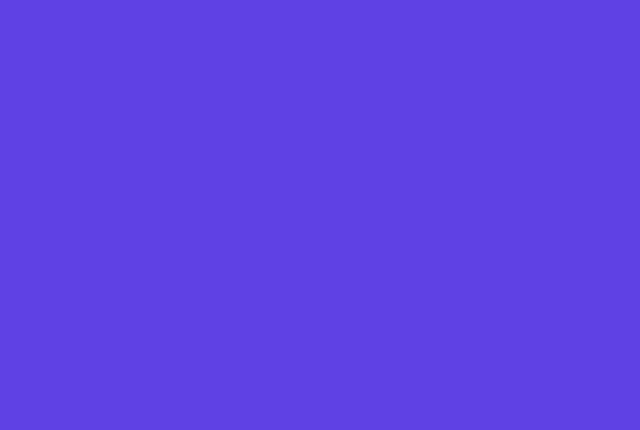
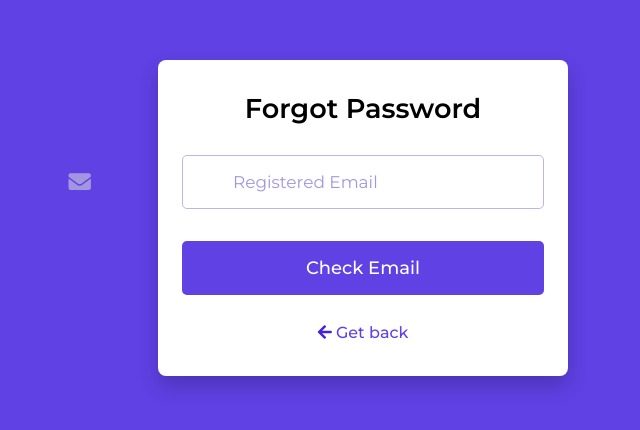
Before and after one commit to giahao1411/shopping-website, a React (Vite) app in the folder front-end/: page /account/forgot-password in a window 1280 px wide. Before the commit this address had no page. Shown: the part 182-612 px from the top of the page, without its empty margins (277-917 px from the left). Built offline with nearby package versions, Linux system fonts and the light colour scheme.

Commit message:
forgot password implemented

```diff
--- a/front-end/src/App.jsx
+++ b/front-end/src/App.jsx
@@ -2,6 +2,7 @@ import React from "react";
 import { BrowserRouter as Router, Route, Routes } from "react-router-dom";
 import Login from "./components/Login/Login";
 import Register from "./components/Register/Register";
+import ForgotPassword from "./components/ForgotPassword/ForgotPassword";
 
 const App = () => {
     return (
@@ -10,6 +11,10 @@ const App = () => {
                 <Routes>
                     <Route path="/account/login" element={<Login />} />
                     <Route path="/account/register" element={<Register />} />
+                    <Route
+                        path="/account/forgot-password"
+                        element={<ForgotPassword />}
+                    />
                 </Routes>
             </div>
         </Router>
--- /dev/null
+++ b/front-end/src/components/ForgotPassword/ForgotPassword.css
@@ -0,0 +1,143 @@
+/* Import Google Fonts - Montserrat */
+@import url('https://fonts.googleapis.com/css2?family=Montserrat:ital,wght@0,100..900;1,100..900&display=swap');
+
+* {
+    font-family: "Montserrat", sans-serif;
+    margin: 0;
+    padding: 0;
+    box-sizing: border-box;
+}
+
+body {
+    display: flex;
+    align-items: center;
+    justify-content: center;
+    min-height: 100vh;
+    background-color: #5f41e4;
+}
+
+#root {
+    width: 100%;
+    padding: 0 0.6rem;
+}
+
+.forgot-container {
+    max-width: 410px;
+    margin: 0 auto;
+    border-radius: 0.5rem;
+    padding: 2rem 1.5rem;
+    background: #fff;
+    box-shadow: 0 10px 20px rgba(0, 0, 0, 0.2);
+}
+
+.forgot-container .form-title {
+    text-align: center;
+    font-size: 1.7rem;
+    font-weight: 600;
+    margin-bottom: 1.87rem;
+}
+
+.error-message {
+    color: red;
+    font-size: 14px;
+    margin-bottom: 10px;
+}
+
+.forgot-form .input-wrapper {
+    height: 54px;
+    width: 100%;
+    margin-bottom: 1.5rem;
+}
+
+.forgot-form .input-wrapper .input-field {
+    height: 100%;
+    width: 100%;
+    padding: 0 1.25rem 0 3.12rem;
+    border: 1.25px solid #bfb3f2;
+    border-radius: 0.31rem;
+    outline: none;
+    font-size: 1.06rem;
+    transition: 0.2 ease;
+}
+
+.forgot-form .input-wrapper .input-field::placeholder {
+    color: #a395e0;
+}
+
+.forgot-form .input-wrapper .input-field:focus {
+    border: 1.5px solid #5f41e4;
+}
+
+.forgot-form .input-wrapper i {
+    color: #a395e0;
+    position: absolute;
+    margin-top: 27px;
+    transform: translateY(-50%);
+    font-size: 1.4rem;
+}
+
+.forgot-form .input-wrapper i:not(.fa-eye-slash, .fa-eye) {
+    right: 57rem;
+    pointer-events: none;
+}
+
+.forgot-form .input-wrapper i.fa-eye-slash,
+.forgot-form .input-wrapper i.fa-eye {
+    font-size: 1.25rem;
+    right: 37.5rem;
+    margin-top: 85px;
+    cursor: pointer;
+    display: none;
+}
+
+.forgot-form .input-wrapper .input-field:valid~i.fa-eye-slash,
+.forgot-form .input-wrapper .input-field:valid~i.fa-eye {
+    display: block;
+    margin-top: -27px;
+}
+
+.fa-lock {
+    padding-right: 3px;
+}
+
+.forgot-form .input-wrapper .input-field:focus~i {
+    color: #5f41e4;
+}
+
+.forgot-form .forgot-button {
+    width: 100%;
+    height: 54px;
+    margin-top: 0.5rem;
+    background: #5f41e4;
+    cursor: pointer;
+    outline: none;
+    font-size: 1.125rem;
+    color: #fff;
+    font-weight: 500;
+    border-radius: 0.31rem;
+    border: none;
+    transition: 0.2 ease;
+}
+
+.forgot-form .forgot-button:hover {
+    background: #4320df;
+}
+
+
+.forgot-container .back-text {
+    text-align: center;
+    margin: 1.75rem 0 0.1rem;
+    font-weight: 500;
+    color: #4320df;
+
+}
+
+.forgot-container a {
+    text-decoration: none;
+    font-weight: 500;
+    color: #5f41e4;
+}
+
+.forgot-container a:hover {
+    text-decoration: underline;
+}
--- /dev/null
+++ b/front-end/src/components/ForgotPassword/ForgotPassword.jsx
@@ -0,0 +1,127 @@
+import React, { useState } from "react";
+import { Link, useNavigate } from "react-router-dom";
+import axios from "axios";
+import "./ForgotPassword.css";
+import InputField from "../Utilities/InputField";
+
+const ForgotPassword = () => {
+    const [email, setEmail] = useState("");
+    const [newPassword, setNewPassword] = useState("");
+    const [newCfPassword, setNewCfPassword] = useState("");
+    const [error, setError] = useState("");
+    const [step, setStep] = useState(1); // step 1: check email, step 2: update password
+    const navigate = useNavigate();
+
+    // check email function
+    const handleCheckEmail = async (e) => {
+        e.preventDefault();
+        setError("");
+
+        if (!email) {
+            setError("Please fill in email field.");
+            return;
+        }
+
+        try {
+            const response = await axios.post(
+                "http://localhost:8080/account/check-email",
+                { email }
+            );
+
+            if (response.data.existed) {
+                setStep(2); // email existed, move to step 2
+            }
+        } catch (error) {
+            console.error("Checking failed:", error);
+            setError(
+                error.response?.data?.message ||
+                    "Error checking email. Please try again."
+            );
+        }
+    };
+
+    // update password function
+    const handleUpdatePassword = async (e) => {
+        e.preventDefault();
+        setError("");
+
+        if (newPassword !== newCfPassword) {
+            setError("Password does not match.");
+            return;
+        }
+
+        if (!email || !newPassword || !newCfPassword) {
+            setError("Please fill in all fields.");
+            return;
+        }
+
+        try {
+            const response = await axios.patch(
+                "http://localhost:8080/account/update-password",
+                { email, newPassword }
+            );
+
+            if (response.status === 200) {
+                alert(response.data.message);
+                navigate("/account/login");
+            }
+        } catch (error) {
+            console.error("Updating failed:", error);
+            setError(
+                error.response?.data?.message ||
+                    "Error updating password. Please try again."
+            );
+        }
+    };
+
+    return (
+        <div className="forgot-container">
+            <h2 className="form-title">Forgot Password</h2>
+
+            {error && <p className="error-message">{error}</p>}
+
+            {step === 1 && (
+                <form onSubmit={handleCheckEmail} className="forgot-form">
+                    <InputField
+                        type="email"
+                        placeholder="Registered Email"
+                        icon="envelope"
+                        value={email}
+                        onChange={(e) => setEmail(e.target.value)}
+                    />
+
+                    <button className="forgot-button">Check Email</button>
+                </form>
+            )}
+
+            {step === 2 && (
+                <form onSubmit={handleUpdatePassword} className="forgot-form">
+                    <InputField
+                        type="password"
+                        placeholder="New Password"
+                        icon="lock"
+                        value={newPassword}
+                        onChange={(e) => setNewPassword(e.target.value)}
+                    />
+
+                    <InputField
+                        type="password"
+                        placeholder="Confirm new password"
+                        icon="lock"
+                        value={newCfPassword}
+                        onChange={(e) => setNewCfPassword(e.target.value)}
+                    />
+
+                    <button className="forgot-button">Update Password</button>
+                </form>
+            )}
+
+            <p className="back-text">
+                <i className="fa fa-arrow-left" aria-hidden="true"></i>
+                <Link to="/account/login"> Get back</Link>
+            </p>
+        </div>
+    );
+};
+
+export default ForgotPassword;
--- a/front-end/src/components/Login/Login.jsx
+++ b/front-end/src/components/Login/Login.jsx
@@ -1,4 +1,5 @@
 import React, { useState } from "react";
+import { Link } from "react-router-dom";
 import axios from "axios";
 import InputField from "../Utilities/InputField";
 import "./Login.css";
@@ -28,7 +29,9 @@ const Login = () => {
             console.log(response);
         } catch (error) {
             console.error("Login failed:", error);
-            setError(error.response?.data?.message || "Login failed");
+            setError(
+                error.response?.data?.message || "An unexpected error occurred."
+            );
         } finally {
             setLoading(false); // reset loading state
         }
@@ -56,12 +59,12 @@ const Login = () => {
                     onChange={(e) => setPassword(e.target.value)}
                 />
 
-                <a
-                    href="/account/forgot-password"
+                <Link
+                    to="/account/forgot-password"
                     className="forgot-password-link"
                 >
                     Forgot Password?
-                </a>
+                </Link>
 
                 <button className="login-button" disabled={loading}>
                     {loading ? "Logging in..." : "Log in"}
@@ -70,7 +73,7 @@ const Login = () => {
 
             <p className="register-text">
                 Don&apos;t have an account?
-                <a href="/account/register"> Register now</a>
+                <Link to="/account/register"> Register now</Link>
             </p>
         </div>
     );
--- a/front-end/src/components/Register/Register.jsx
+++ b/front-end/src/components/Register/Register.jsx
@@ -1,4 +1,5 @@
 import React, { useState } from "react";
+import { Link, useNavigate } from "react-router-dom";
 import axios from "axios";
 import InputField from "../Utilities/InputField";
 import "./Register.css";
@@ -10,6 +11,7 @@ const Register = () => {
     const [cfPassword, setCfPassword] = useState("");
     const [error, setError] = useState("");
     const [loading, setLoading] = useState(false);
+    const navigate = useNavigate();
 
     const handleSubmit = async (e) => {
         e.preventDefault();
@@ -32,10 +34,16 @@ const Register = () => {
                 "http://localhost:8080/account/register",
                 { username, email, password }
             );
-            console.log(response);
+
+            if (response.status === 200) {
+                alert(response.data.message);
+                navigate("/account/login");
+            }
         } catch (error) {
             console.error("Register failed:", error);
-            setError(error.response?.data?.message || "Registeration failed");
+            setError(
+                error.response?.data?.message || "An unexpected error occurred."
+            );
         } finally {
             setLoading(false); // reset loading state
         }
@@ -55,6 +63,7 @@ const Register = () => {
                     value={username}
                     onChange={(e) => setUsername(e.target.value)}
                 />
+
                 <InputField
                     type="email"
                     placeholder="Email Address"
@@ -62,6 +71,7 @@ const Register = () => {
                     value={email}
                     onChange={(e) => setEmail(e.target.value)}
                 />
+
                 <InputField
                     type="password"
                     placeholder="Password"
@@ -69,6 +79,7 @@ const Register = () => {
                     value={password}
                     onChange={(e) => setPassword(e.target.value)}
                 />
+
                 <InputField
                     type="password"
                     placeholder="Confirm Password"
@@ -83,7 +94,7 @@ const Register = () => {
             </form>
 
             <p className="login-text">
-                Already have an account?<a href="/account/login"> Log in</a>
+                Already have an account?<Link to="/account/login"> Log in</Link>
             </p>
         </div>
     );
--- a/front-end/src/components/Utilities/InputField.jsx
+++ b/front-end/src/components/Utilities/InputField.jsx
@@ -12,15 +12,14 @@ const InputField = ({ type, placeholder, icon, value, onChange }) => {
                 placeholder={placeholder}
                 value={value}
                 onChange={onChange}
-                required
             />
-            <i class={`fa fa-${icon}`} aria-hidden="true"></i>
+            <i className={`fa fa-${icon}`} aria-hidden="true"></i>
             {type === "password" && (
                 <i
                     onClick={() =>
                         setIsPasswordShown((prevState) => !prevState)
                     }
-                    class={`fa fa-${isPasswordShown ? "eye" : "eye-slash"}`}
+                    className={`fa fa-${isPasswordShown ? "eye" : "eye-slash"}`}
                     aria-hidden="true"
                 ></i>
             )}
```
Also changed, not shown: 1 other file (tests, documents, lock files or other folders).
